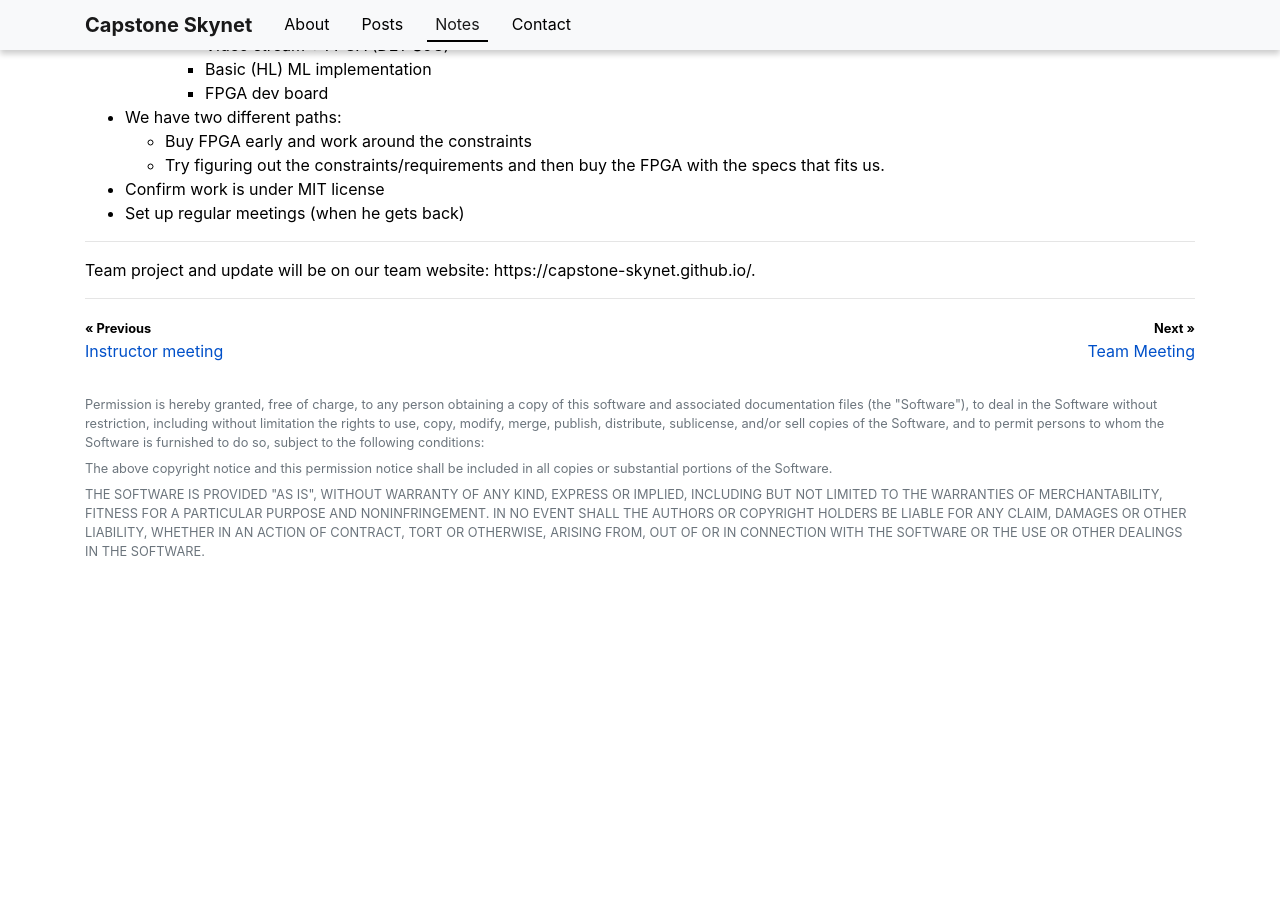
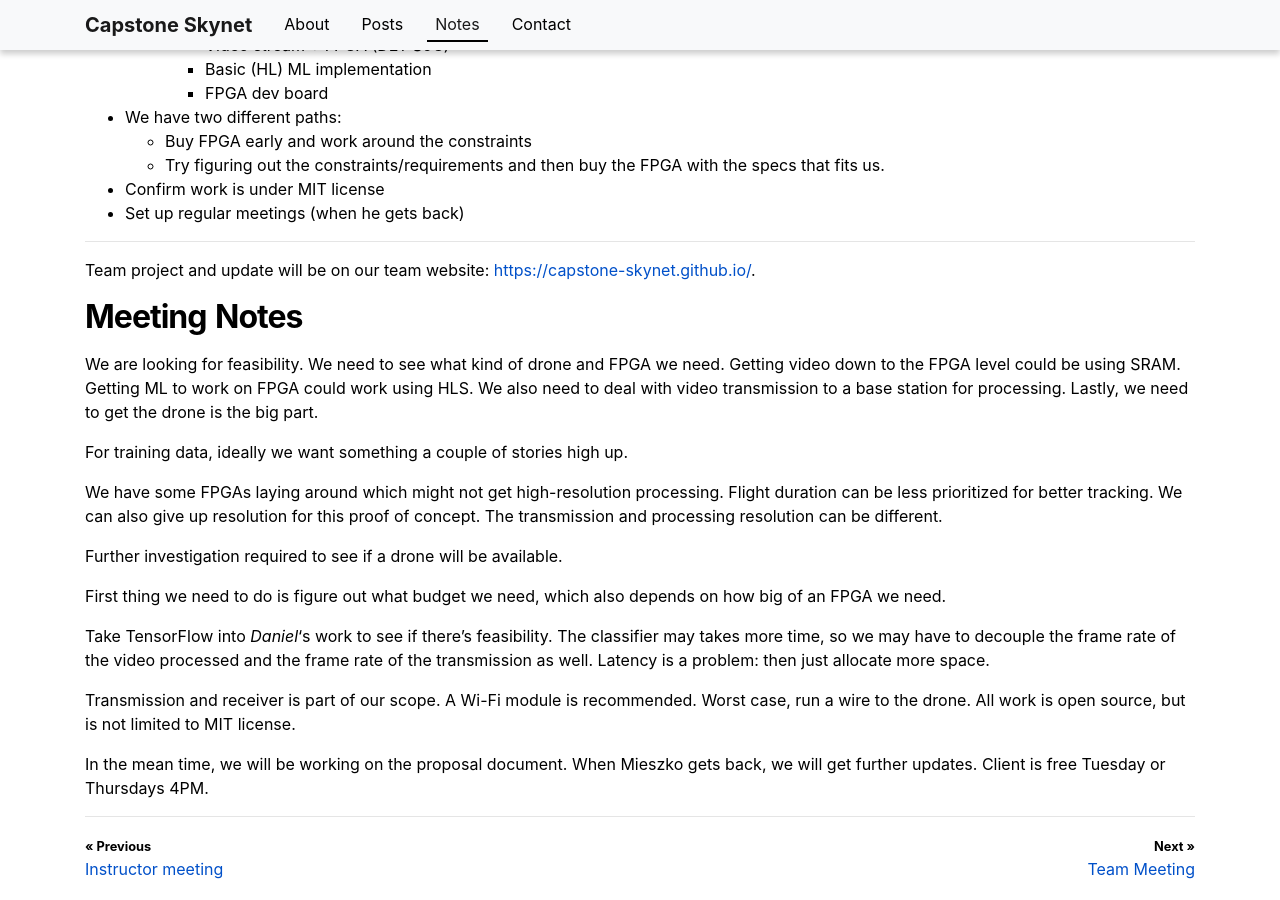
Before and after one commit to Capstone-Skynet/Capstone-Skynet.github.io, a Jekyll site: the page built from _notes/2019-09-24-Client-Meeting-Agenda.md, in a window 1280 px wide and 900 px high, scrolled down 1272 px. Built offline with Jekyll 4.4.1, drawn with Linux system fonts in a browser that asks for light colours; before the commit the page ends 1865 px from its top, so only the background shows below that; some of the changed text lies outside the part shown.

Commit message:
Added meeting notes

```diff
--- a/_notes/2019-09-24-Client-Meeting-Agenda.md
+++ b/_notes/2019-09-24-Client-Meeting-Agenda.md
@@ -69,4 +69,24 @@ date: 2019-09-24
 
 ---
 
-Team project and update will be on our team website: https://capstone-skynet.github.io/.
+Team project and update will be on our team website: <https://capstone-skynet.github.io/>.
+
+
+
+## Meeting Notes
+
+We are looking for feasibility. We need to see what kind of drone and FPGA we need. Getting video down to the FPGA level could be using SRAM. Getting ML to work on FPGA could work using HLS. We also need to deal with video transmission to a base station for processing. Lastly, we need to get the drone is the big part.
+
+For training data, ideally we want something a couple of stories high up.
+
+We have some FPGAs laying around which might not get high-resolution processing. Flight duration can be less prioritized for better tracking. We can also give up resolution for this proof of concept. The transmission and processing resolution can be different.
+
+Further investigation required to see if a drone will be available.
+
+First thing we need to do is figure out what budget we need, which also depends on how big of an FPGA we need.
+
+Take TensorFlow into *Daniel*‘s work to see if there’s feasibility. The classifier may takes more time, so we may have to decouple the frame rate of the video processed and the frame rate of the transmission as well. Latency is a problem: then just allocate more space.
+
+Transmission and receiver is part of our scope. A Wi-Fi module is recommended. Worst case, run a wire to the drone. All work is open source, but is not limited to MIT license.
+
+In the mean time, we will be working on the proposal document. When Mieszko gets back, we will get further updates. Client is free Tuesday or Thursdays 4PM.
```
Also changed, not shown: other parts of _notes/2019-09-24-Client-Meeting-Agenda.md (+1 -1 lines), _notes/2019-09-24-Team-Meeting.md (+1 -0 lines).
